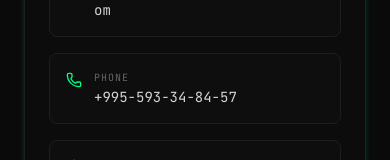
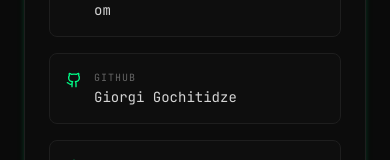
Before and after one commit to GiorgiGochitidze/CyberCV, a Next.js app: page / in a window 390 px wide. Shown: the part 4881-5041 px from the top of the page. Built offline with nearby package versions, Linux system fonts and the light colour scheme.

Commit message:
changed Phone number with Github section for safety reasons

```diff
--- a/components/contact-section.tsx
+++ b/components/contact-section.tsx
@@ -1,6 +1,6 @@
 "use client"
 
-import { Mail, Phone, MapPin, Linkedin } from "lucide-react"
+import { Mail, MapPin, Linkedin, Github } from "lucide-react"
 import { SectionHeader } from "./about-section"
 
 const contacts = [
@@ -11,10 +11,10 @@ const contacts = [
     href: "mailto:giorgigochitidze555@gmail.com",
   },
   {
-    icon: <Phone className="w-4 h-4" />,
-    label: "Phone",
-    value: "+995-593-34-84-57",
-    href: "tel:+995593348457",
+    icon: <Github className="w-4 h-4" />,
+    label: "Github",
+    value: "Giorgi Gochitidze",
+    href: "https://github.com/GiorgiGochitidze",
   },
   {
     icon: <MapPin className="w-4 h-4" />,
```
